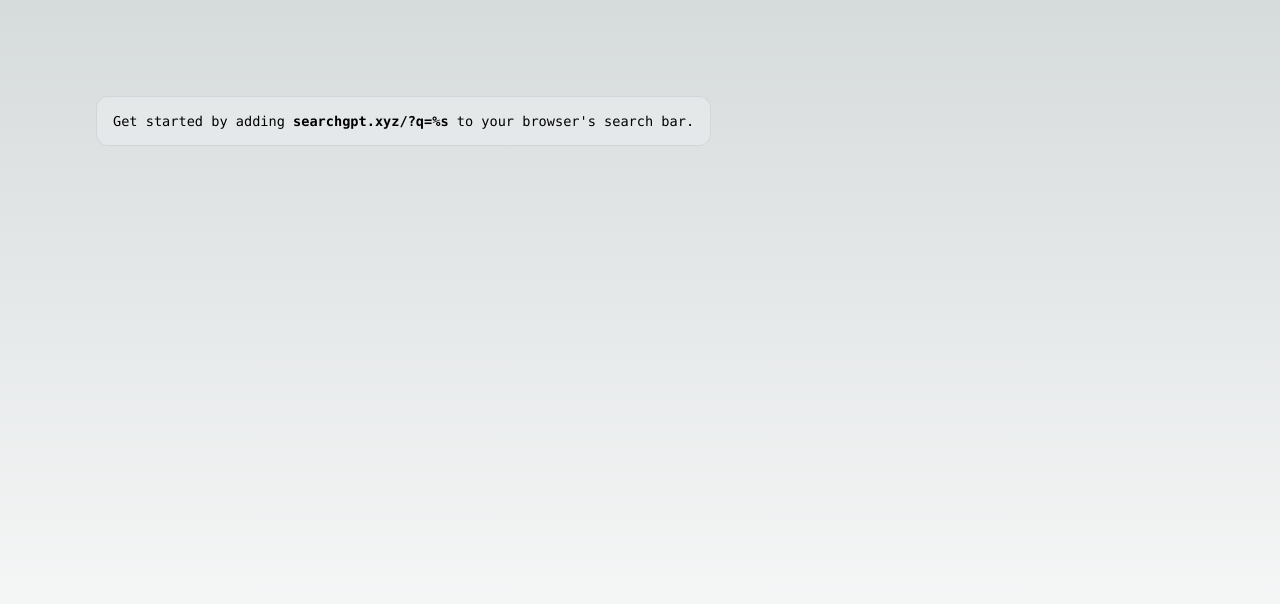
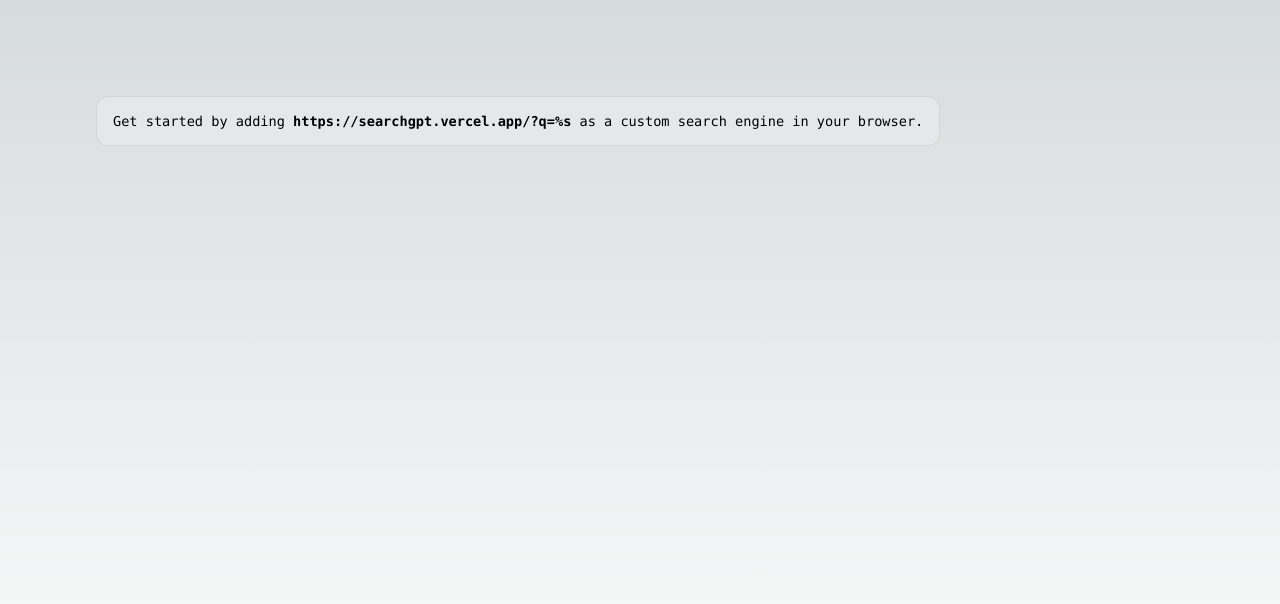
Before and after one commit to sdan/searchgpt, a Next.js app: page / in a window 1280 px wide. Shown: the top 604 px of the page. Built offline with nearby package versions, Linux system fonts and the light colour scheme.

Commit message:
eslint and fix link

```diff
--- a/pages/index.tsx
+++ b/pages/index.tsx
@@ -18,7 +18,7 @@
         <div className={styles.description}>
           <p>
             Get started by adding&nbsp;
-            <code className={styles.code}>searchgpt.xyz/?q=%s</code> to your browser's search bar.
+            <code className={styles.code}>https://searchgpt.vercel.app/?q=%s</code> as a custom search engine in your browser.
           </p>
 
         </div>
```
